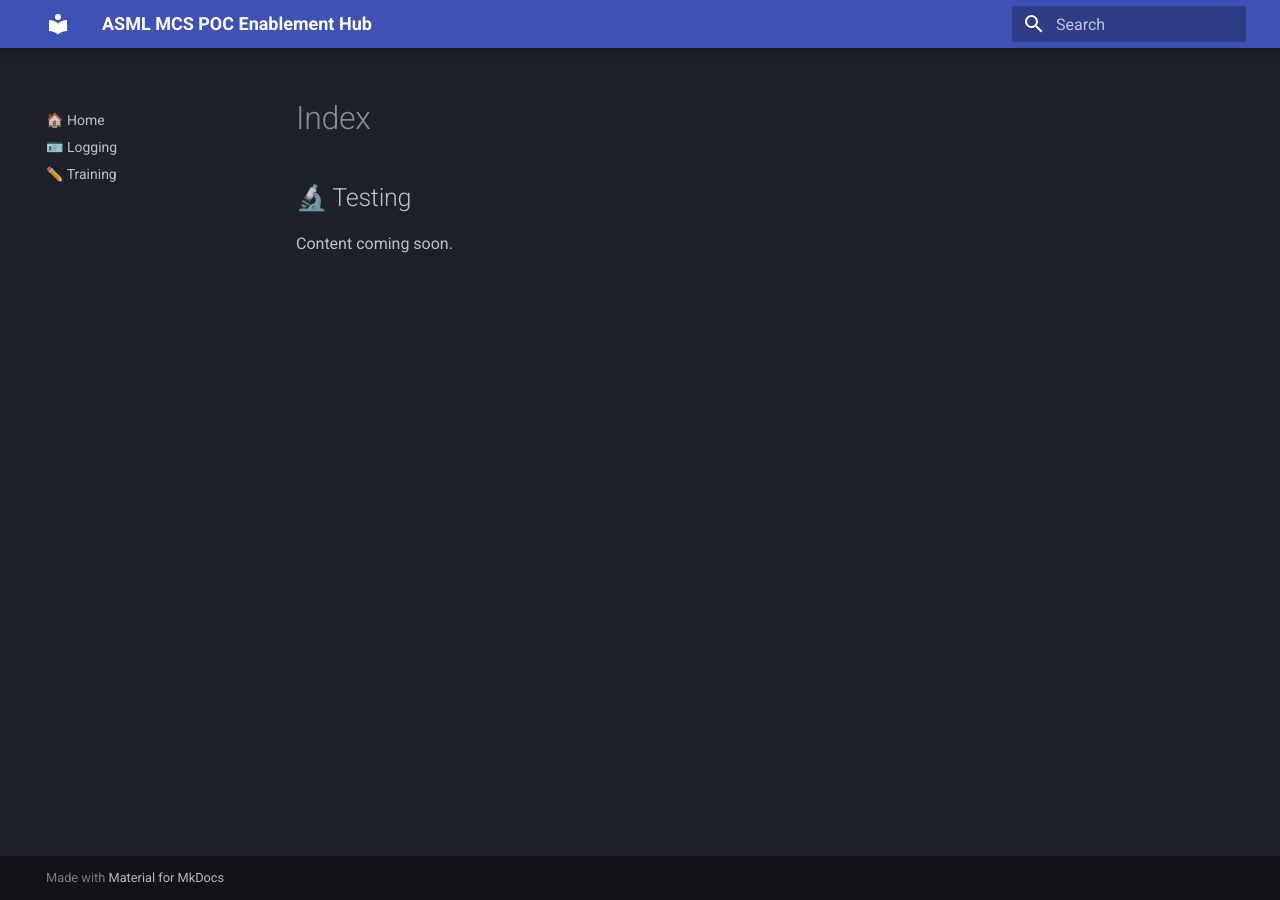
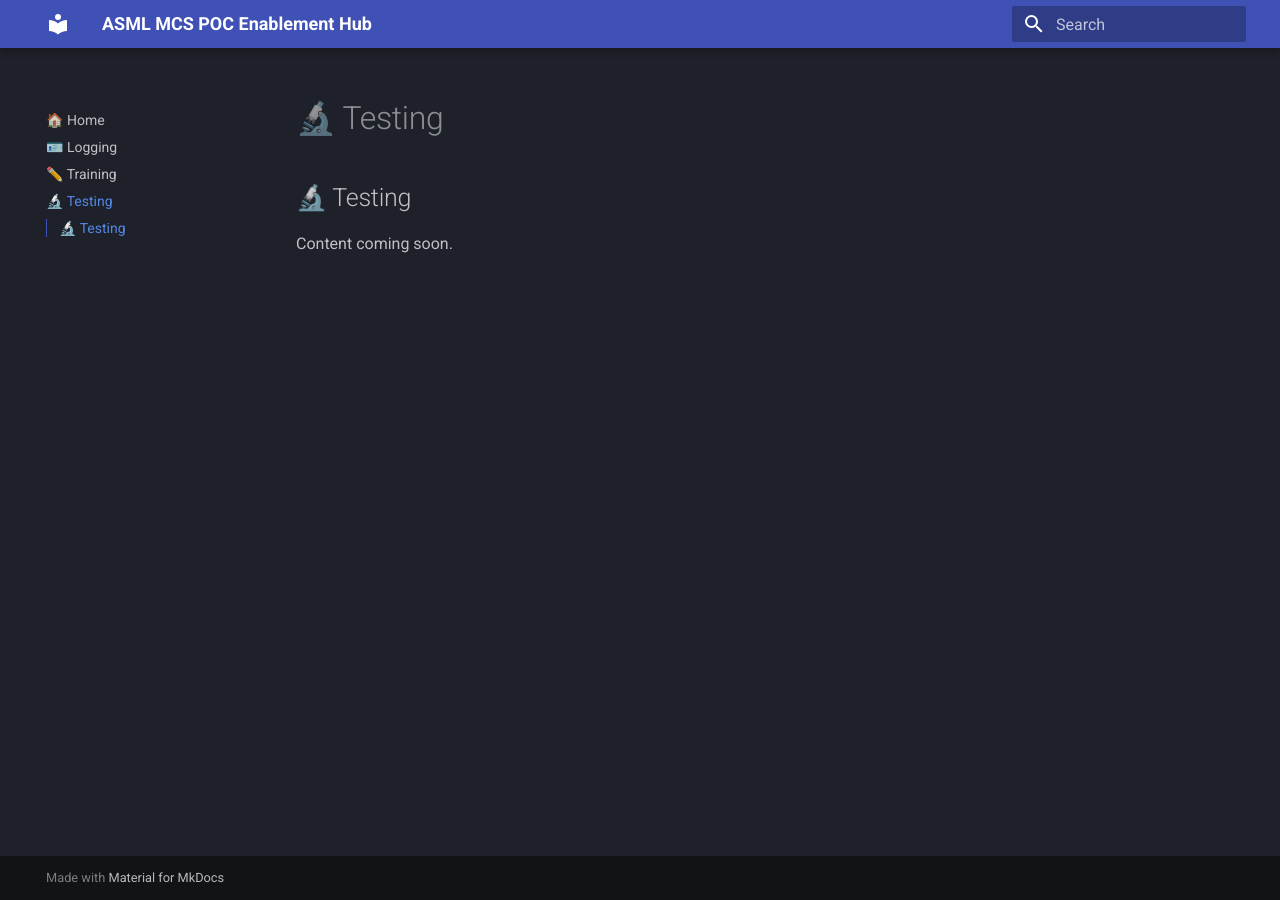
Before and after one commit to cristi-0392/enablement-hub, an MkDocs documentation site: the page built from docs/docs/testing/index.md, in a window 1280 px wide. Built offline with MkDocs 1.6.1 and Material for MkDocs 9.7.7, drawn with Linux system fonts in a browser that asks for light colours.

Commit message:
Add Testing section to navigation

```diff
--- a/mkdocs.yml
+++ b/mkdocs.yml
@@ -15,6 +15,7 @@ nav:
   - 🏠 Home: index.md
   - 🪪 Logging: logging/index.md
   - ✏️ Training: training/index.md
+  - 🔬 Testing: docs/testing/index.md
 
 markdown_extensions:
   - toc:
```
